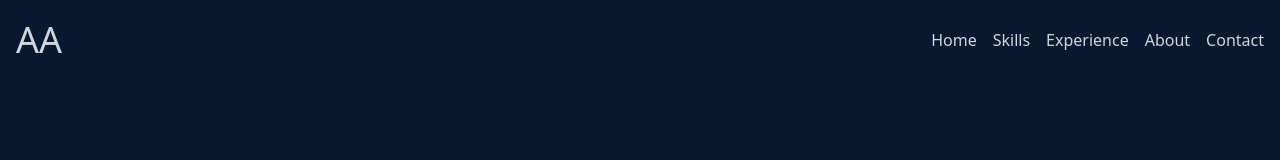
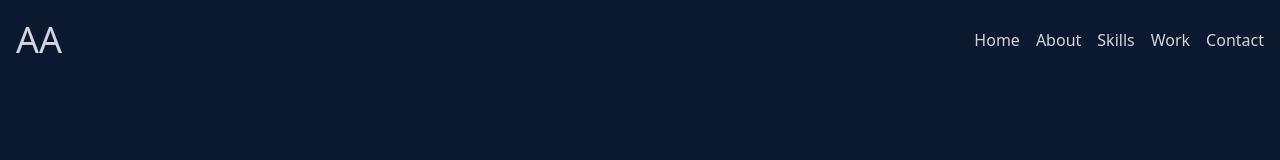
Before and after one commit to JamonCyberico/porfolio-app, a React (Create React App) app: page / in a window 1280 px wide. Shown: the top 160 px of the page. Built offline with nearby package versions, Linux system fonts and the light colour scheme; the HTML template or start-up script is replaced by a standard one.

Commit message:
contact form + auto scroll

```diff
--- a/package.json
+++ b/package.json
@@ -11,6 +11,7 @@
     "react-dom": "^18.2.0",
     "react-icons": "^4.12.0",
     "react-scripts": "5.0.1",
+    "react-scroll": "^1.9.0",
     "web-vitals": "^2.1.0"
   },
   "scripts": {
--- a/src/App.js
+++ b/src/App.js
@@ -1,5 +1,6 @@
 import './App.css';
 import About from './components/About';
+import Contact from './components/Contact';
 import Home from './components/Home';
 import Navbar from './components/Navbar';
 import Skills from './components/Skills';
@@ -13,6 +14,7 @@ function App() {
       <About />
       <Skills />
       <Work />
+      <Contact />
     </div>
   );
 }
--- a/src/components/About.jsx
+++ b/src/components/About.jsx
@@ -2,7 +2,7 @@ import React from 'react'
 
 const About = () => {
   return (
-    <div className='h-screen w-full bg-primary'>
+    <div name="about" className='h-screen w-full bg-primary'>
         <div className='flex flex-col justify-center items-center w-full h-full text-gray-300'>
           <div className='grid w-full max-w-[1000px] md:grid-cols-2 gap-8'>
             <div className='text-center md:text-right pb-8 md:col-span-1'>
--- /dev/null
+++ b/src/components/Contact.jsx
@@ -0,0 +1,39 @@
+import React from 'react'
+
+const Contact = () => {
+  return (
+    <div name="contact" className='w-full h-screen bg-primary flex justify-center items-center p-4'>
+      <div className='max-w-[600px] w-full flex flex-col'>
+        <div className='pb-8'>
+          <p className='text-gray-300 text-4xl font-bold inline border-b-4 border-pink-600'>Contact</p>
+          <p className='text-gray-300 py-4'>Submit the form to get in touch with me</p>
+        </div>
+
+      <form method="POST" action='https://getform.io/f/3d951fe6-49b9-4fee-ab5c-78f9477bb550'>
+          <div className='space-y-2'>
+            <div className='flex flex-col gap-1 text-start'>
+              <label className='text-gray-300'>Name</label>
+              <input type="text" name='name' placeholder='John Smith' className='rounded-md text-gray-300 bg-primary border2 border-gray-300 p-2'/>
+            </div>
+
+            <div className='flex flex-col gap-1 text-start'>
+              <label className='text-gray-300'>Email</label>
+              <input type="email" name='email' placeholder='john@smith.com' className='rounded-md text-gray-300 bg-primary border2 border-gray-300 p-2'/>
+            </div>
+
+            <div className='flex flex-col gap-1 text-start'>
+              <label className='text-gray-300'>Message</label>
+              <textarea type="text" name='message' placeholder='Your message here...' className='rounded-md text-gray-300 bg-primary border2 border-gray-300 p-2'/>
+            </div>
+          </div>
+
+          <button className='bg-white w-full rounded-md mt-8 font-semibold py-3 text-lg text-gray-700 hover:bg-pink-600 hover:text-white'>
+            Submit
+          </button>
+        </form>
+      </div>
+    </div>
+  )
+}
+
+export default Contact
--- a/src/components/Home.jsx
+++ b/src/components/Home.jsx
@@ -2,7 +2,7 @@ import React from 'react'
 
 const Home = () => {
   return (
-    <div className='h-screen w-full bg-primary'>
+    <div name="home" className='h-screen w-full bg-primary'>
       <div className='max-w-[1000px] text-left mx-auto px-8 flex flex-col justify-center h-full font-normal'>
         <p className='text-pink-600 text-4xl font-bold'>Hello, my name is</p>
         <h1 className='text-white text-7xl font-bold'>Anthony Ajami</h1>
--- a/src/components/Navbar.jsx
+++ b/src/components/Navbar.jsx
@@ -3,11 +3,13 @@ import { Bars3Icon, XMarkIcon } from '@heroicons/react/24/solid'
 import { EnvelopeIcon, IdentificationIcon } from '@heroicons/react/24/outline'
 import { FaLinkedin, FaGithub } from 'react-icons/fa'
 
+import { Link } from 'react-scroll'
+
 const Navbar = () => {
   const [showMenu, setShowMenu ] = useState(false)
   const toggleMenu = () => setShowMenu(!showMenu)
 
-  const navLinks = ['Home','Skills','Experience','About','Contact']
+  const navLinks = ['Home','About','Skills','Work','Contact']
 
   return (
     <div className='w-full flex fixed h-20 bg-primary px-4 items-center justify-between text-gray-300'>
@@ -15,7 +17,14 @@ const Navbar = () => {
 
       <ul className='hidden md:flex gap-4'>
         {navLinks.map((route, index) => (
-          <li key={index} className='cursor-pointer'>{route}</li>
+          <li key={index} className='cursor-pointer'>
+            <Link
+              to={route.toLowerCase()}
+              smooth={true}
+              duration={500}>
+              {route}
+            </Link>
+          </li>
         ))}
       </ul>
 
@@ -29,7 +38,7 @@ const Navbar = () => {
       <ul className={`md:hidden w-full h-screen absolute flex flex-col gap-6 bg-primary top-0 left-0 items-center justify-center text-4xl ${ showMenu ? 'block' : 'hidden' }`}>
         <li className='cursor-pointer'>Home</li>
         <li className='cursor-pointer'>Skills</li>
-        <li className='cursor-pointer'>Experience</li>
+        <li className='cursor-pointer'>Work</li>
         <li className='cursor-pointer'>About</li>
         <li className='cursor-pointer'>Contact</li>
       </ul>
--- a/src/components/Skills.jsx
+++ b/src/components/Skills.jsx
@@ -24,7 +24,7 @@ const Skills = () => {
   ]
 
   return (
-    <div className='w-full h-screen bg-primary text-gray-300'>
+    <div name="skills" className='w-full h-screen bg-primary text-gray-300'>
        <div className='w-full h-full justify-center max-w-[1000px] mx-auto p-4 flex flex-col'>
           <div>
             <p className='text-pink-600 text-4xl font-bold border-b-4 border-pink-600 inline'>Specialties</p>
--- a/src/components/Work.jsx
+++ b/src/components/Work.jsx
@@ -6,7 +6,7 @@ import ProjectCard from './custom/ProjectCard'
 
 const Work = () => {
   return (
-    <div className='w-full h-screen bg-primary text-gray-300'>
+    <div name="work" className='w-full h-screen bg-primary text-gray-300'>
       <div className='w-full h-full max-w-[1000px] mx-auto p-4 flex flex-col justify-center'>
         <div className='pb-8'>
           <p className='text-4xl font-bold inline border-b-4 border-pink-600'>Work</p>
```
Also changed, not shown: 1 other file (tests, documents, lock files or other folders).
